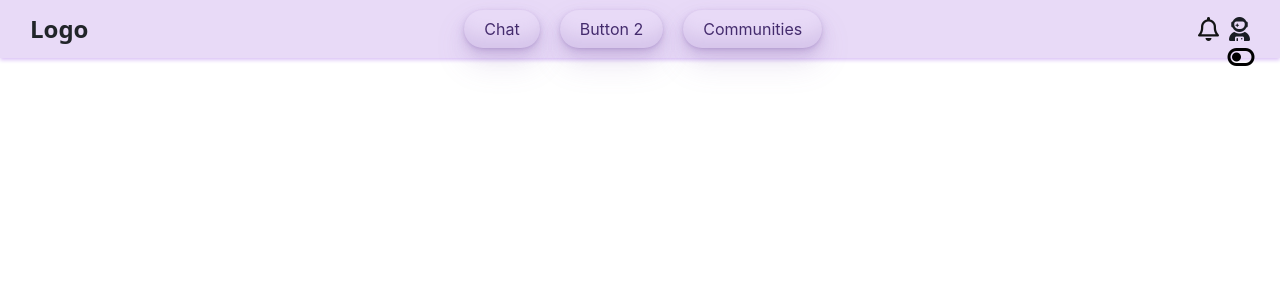
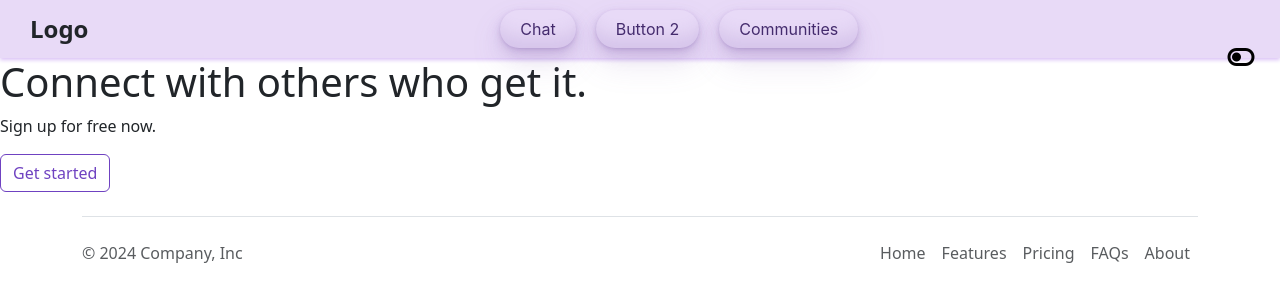
Before and after one commit to Twincasper/capstone-layout, a plain HTML site: page home.html in a window 1280 px wide. Drawn offline with nearby package versions, Linux system fonts and the light colour scheme.

Commit message:
Began html skeleton for home page

```diff
--- a/home.html
+++ b/home.html
@@ -20,14 +20,36 @@
         <button>Button 2</button>
         <button>Communities</button>
       </div>
-      <div class="avatar">
-        <i class="fa-regular fa-bell" style="color: #131415;"></i>
-        <i class="fa-solid fa-user-astronaut" style="color: #191d24;"></i>
-      </div>
       <div class="dark-mode-toggle">
         <i class="fa-solid fa-toggle-off" style="color: #000000;"></i>
       </div>
     </div>
   </header>
+
+  <!-- Need a hero section off to the left of the screen -->
+   <section id="hero">
+     <h1>Connect with others who get it.</h1>
+     <p>Sign up for free now.</p>
+     <button class="btn btn-outline-purple">Get started</button>
+   </section>
+
+   <div class="container">
+    <footer class="d-flex flex-wrap justify-content-between align-items-center py-3 my-4 border-top">
+      <p class="col-md-4 mb-0 text-muted">© 2024 Company, Inc</p>
+
+      <a href="/" class="col-md-4 d-flex align-items-center justify-content-center mb-3 mb-md-0 me-md-auto link-dark text-decoration-none">
+        <svg class="bi me-2" width="40" height="32"><use xlink:href="#bootstrap"></use></svg>
+      </a>
+
+      <ul class="nav col-md-4 justify-content-end">
+        <li class="nav-item"><a href="#" class="nav-link px-2 text-muted">Home</a></li>
+        <li class="nav-item"><a href="#" class="nav-link px-2 text-muted">Features</a></li>
+        <li class="nav-item"><a href="#" class="nav-link px-2 text-muted">Pricing</a></li>
+        <li class="nav-item"><a href="#" class="nav-link px-2 text-muted">FAQs</a></li>
+        <li class="nav-item"><a href="#" class="nav-link px-2 text-muted">About</a></li>
+      </ul>
+    </footer>
+  </div>
+
 </body>
 </html>
--- a/styles.css
+++ b/styles.css
@@ -415,3 +415,13 @@ main {
   width: 30%;
   margin: 30vh auto;
 }
+
+.btn-outline-purple {
+  color: #6f42c1;
+  border-color: #6f42c1;
+}
+
+.btn-outline-purple:hover {
+  background-color: #6f42c1;
+  color: #fff;
+}
```
Also changed, not shown: signin.html (+9 -0 lines).
